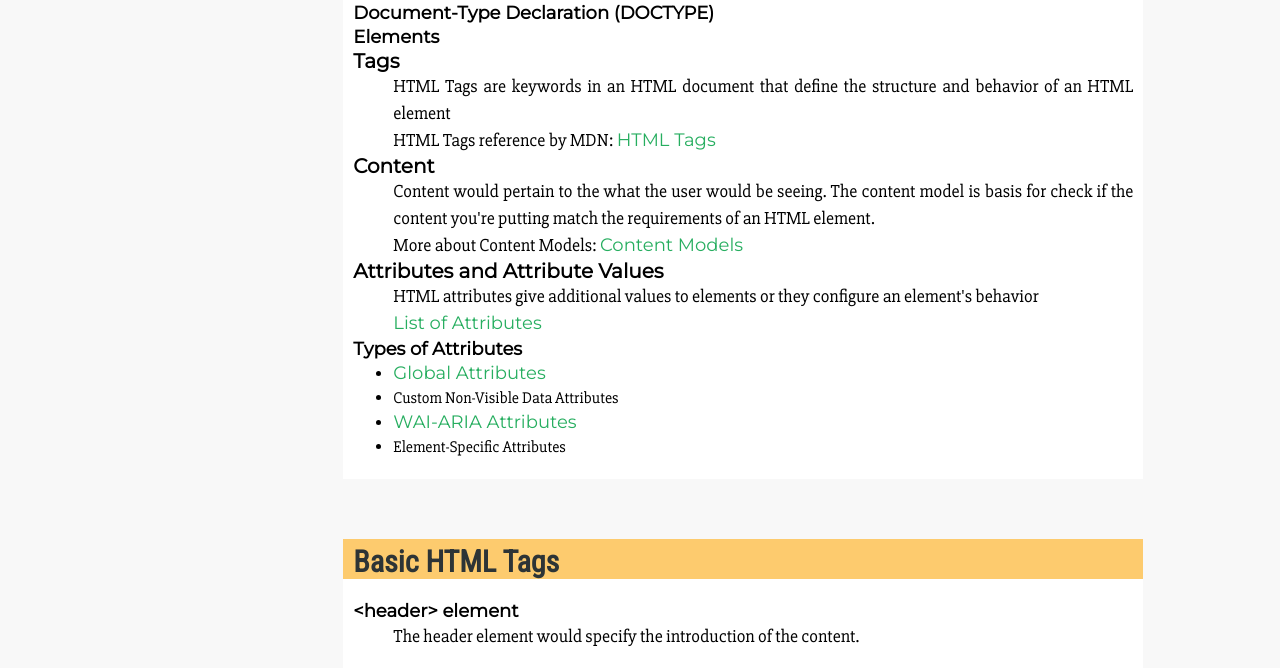
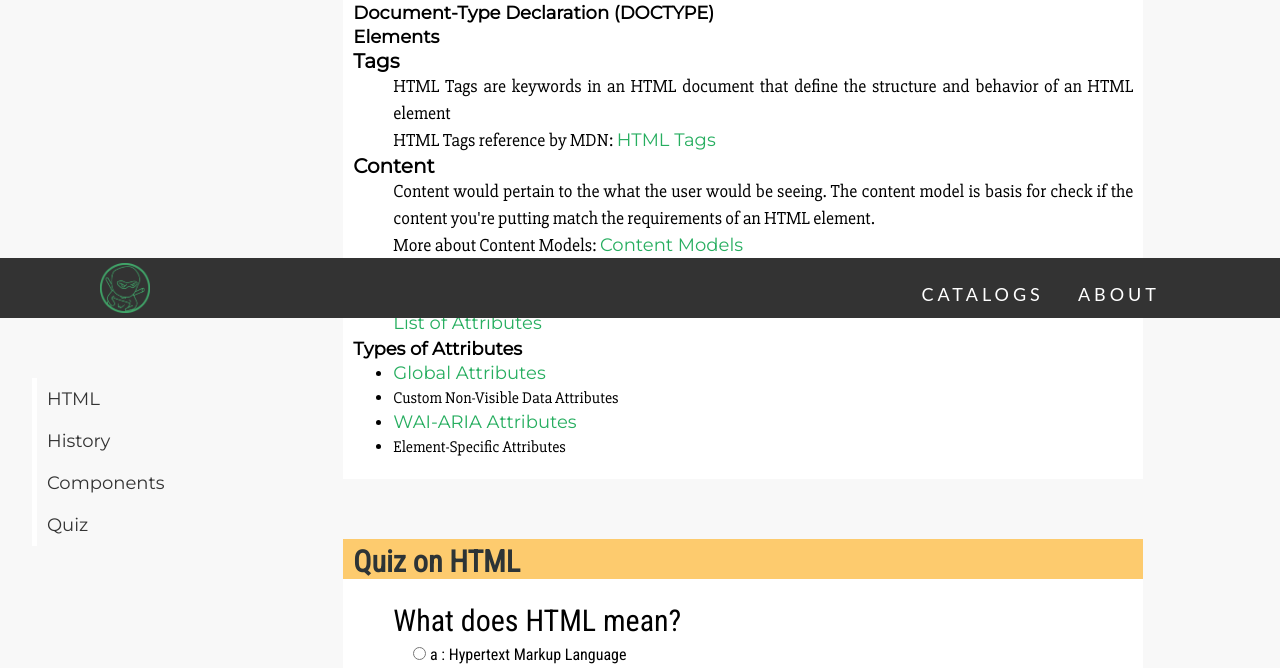
Before and after one commit to erikatorio/webtech-lec, a PHP site: page /pages/html.html in a window 1280 px wide, after a click on "Quiz". Shown: the part 1362-2030 px from the top of the page. Run offline with PHP 8.4, Linux system fonts and the light colour scheme; grey boxes are pictures that could not be loaded.

Commit message:
finalized quiz module of html

```diff
--- a/css/html.css
+++ b/css/html.css
@@ -159,15 +159,6 @@ body{
     display: grid;
     grid-template-rows: auto;
   }
-  #fourth-section {
-    height: auto;
-    width: 800px;
-    margin: 60px auto;
-    padding-bottom: 50px;
-    background-color: rgb(255, 255, 255);
-    display: grid;
-    grid-template-rows: auto;
-  }
   /** quiz style */
   #quiz-section {
     height: auto;
@@ -237,6 +228,19 @@ body{
     margin-top: 10px;
     margin-left: 50px;
   }
+  #results {
+    display: block;
+    font-family: 'Roboto Condensed', sans-serif;
+    text-align: center;
+    background-color: #fdcb6e;
+    border: 2px solid #333;
+  }
+  .results {
+    height: 25px;
+    text-align: center;
+    display: block;
+
+  }
 
   /* end */
   .playground{
--- a/pages/html.html
+++ b/pages/html.html
@@ -34,7 +34,6 @@
                 <li class="sidenav-item"><a href="#first-section">HTML</a></li>
                 <li class="sidenav-item"><a href="#second-section">History</a></li>
                 <li class="sidenav-item"><a href="#third-section">Components</a></li>
-                <li class="sidenav-item"><a href="#third-section">Basic HTML Tags</a></li>
                 <li class="sidenav-item"><a href="#quiz-section">Quiz</a></li>
             </ul>
         </div>
@@ -134,29 +133,6 @@
                </div>
         </section>
 
-        <section id="fourth-section">
-            <h1 class="title-bar">Basic HTML Tags</h1>
-            <div class="wrap-content">
-                <h3 class="title-bar3">&lt;header&gt; element</h3>
-                <p class="article">The header element would specify the introduction of the content.</p>
-                <section class="playground">
-                    <iframe class ="html-1" src="//jsfiddle.net/erikatorio/athwx2Lx/1/embedded/html,result/" allowpaymentrequest allowfullscreen="allowfullscreen" frameborder="0"></iframe>
-                </section>
-            </div>
-            <h3 class="title-bar3">&lt;p&gt; element</h3>
-            <p class="article">The p element displays a paragraph of text.</p>
-            <section class="playground">
-                    <iframe class="html-1" src="//jsfiddle.net/erikatorio/4a9km9or/1/embedded/html,result/" allowpaymentrequest allowfullscreen="allowfullscreen" frameborder="0"></iframe>
-            </section>
-
-            <h3 class="title-bar3">&lt;img&gt; element</h3>
-            <p class="article">The img element displays an image define in its <i>src</i> attribute. The <i>alt</i> attribute defines the alternative text displayed when the
-            resource doesn't load.</p>
-            <section class="playground">
-                    <iframe class="html-1" src="//jsfiddle.net/erikatorio/0negqp08/2/embedded/html,result/" allowpaymentrequest allowfullscreen="allowfullscreen" frameborder="0"></iframe>
-            </section>
-        </section>
-
         <section id="quiz-section">
             <h1 class="title-bar">Quiz on HTML</h1>
             <div class = "wrap-content">
@@ -167,8 +143,9 @@
                     <button id="previous">Previous</button>
                     <button id="next">Next</button>
                     <button id="submit">Submit</button>
+                    <button id="reset">Restart</button>
                 </div>
-                <div id="results"></div>
+                <div><p id="results"></p></div>
             </div>
         </section>
     </div>
@@ -178,5 +155,5 @@
     </footer>
 </body>
 <!-- Javascripts -->
-<script type="text/javascript" src="../script/quiz.js"></script>
+<script type="text/javascript" src="../script/HTMLquiz.js"></script>
 </html>
--- a/script/quiz.js
+++ b/script/HTMLquiz.js
@@ -1,5 +1,5 @@
 (function() {
-  const myQuestions = [
+  const HTMLQuestions = [
     {
       question: "What does HTML mean?",
       answers: {
@@ -31,17 +31,12 @@
   ];
 
   function buildQuiz() {
-    // we'll need a place to store the HTML output
     const output = [];
 
-    // for each question...
-    myQuestions.forEach((currentQuestion, questionNumber) => {
-      // we'll want to store the list of answer choices
+    HTMLQuestions.forEach((currentQuestion, questionNumber) => {
       const answers = [];
 
-      // and for each available answer...
       for (letter in currentQuestion.answers) {
-        // ...add an HTML radio button
         answers.push(
           `<label>
              <input type="radio" name="question${questionNumber}" value="${letter}">
@@ -51,49 +46,43 @@
         );
       }
 
-      // add this question and its answers to the output
       output.push(
         `<div class="slide">
            <div class="question"> ${currentQuestion.question} </div>
            <div class="answers"> ${answers.join("")} </div>
          </div>`
       );
-    });
+    })
 
-    // finally combine our output list into one string of HTML and put it on the page
     quizContainer.innerHTML = output.join('');
   }
 
   function showResults() {
-    // gather answer containers from our quiz
     const answerContainers = quizContainer.querySelectorAll(".answers");
 
-    // keep track of user's answers
-    let numCorrect = 0;
+    let correct = 0;
 
-    // for each question...
-    myQuestions.forEach((currentQuestion, questionNumber) => {
-      // find selected answer
+    HTMLQuestions.forEach((currentQuestion, questionNumber) => {
       const answerContainer = answerContainers[questionNumber];
-      const selector = `input[name=question${questionNumber}]:checked`;
-      const userAnswer = (answerContainer.querySelector(selector) || {}).value;
+      const selected = `input[name=question${questionNumber}]:checked`;
+      const userAns = (answerContainer.querySelector(selected) || {}).value;
 
-      // if answer is correct
-      if (userAnswer === currentQuestion.correctAnswer) {
-        // add to the number of correct answers
-        numCorrect++;
+      if (userAns === currentQuestion.correctAnswer) {
+        correct++;
 
-        // color the answers green
-        answerContainers[questionNumber].style.color = "lightgreen";
+        answerContainers[questionNumber].style.color = " #27ae60";
       } else {
-        // if answer is wrong or blank
-        // color the answers red
         answerContainers[questionNumber].style.color = "red";
       }
     });
+    if (correct == 1) {
+      resultsContainer.innerHTML = `You correctly answered ${correct} question out of ${HTMLQuestions.length} questions!`;
+    } else if (correct == 0) {
+      resultsContainer.innerHTML = `You have no correct answers!`;
+    } else {
+      resultsContainer.innerHTML = `You correctly answered ${correct} questions out of ${HTMLQuestions.length} questions!`;
+    }
 
-    // show number of correct answers out of total
-    resultsContainer.innerHTML = `${numCorrect} out of ${myQuestions.length}`;
   }
 
   function showSlide(n) {
@@ -110,9 +99,11 @@
     if (currentSlide === slides.length - 1) {
       nextButton.style.display = "none";
       submitButton.style.display = "inline-block";
+      resetButton.style.display = "inline-block";
     } else {
       nextButton.style.display = "inline-block";
       submitButton.style.display = "none";
+      resetButton.style.display = "none";
     }
   }
 
@@ -124,11 +115,15 @@
     showSlide(currentSlide - 1);
   }
 
+  function restartQuiz() {
+    location.reload();
+  }
+
   const quizContainer = document.getElementById('quiz');
   const resultsContainer = document.getElementById('results');
   const submitButton = document.getElementById('submit');
+  const resetButton = document.getElementById('reset');
 
-  // display quiz right away
   buildQuiz();
 
   const previousButton = document.getElementById('previous');
@@ -138,7 +133,7 @@
 
   showSlide(0);
 
-  // on submit, show results
+  resetButton.addEventListener("click", restartQuiz);
   submitButton.addEventListener("click", showResults);
   previousButton.addEventListener("click", showPreviousSlide);
   nextButton.addEventListener("click", showNextSlide);
```
